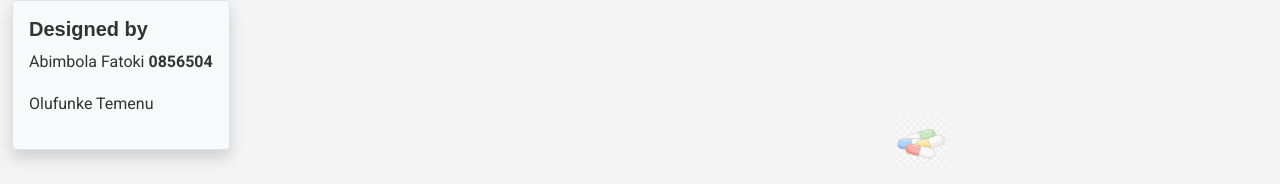
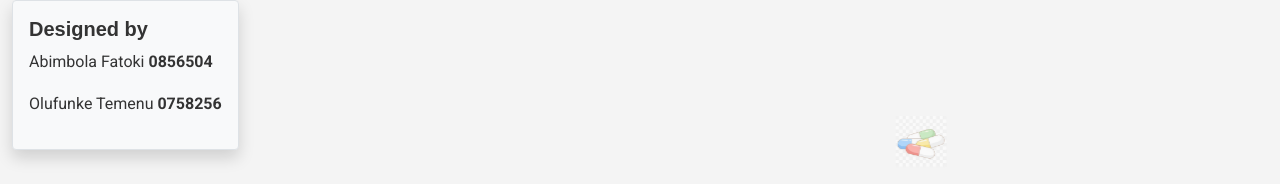
Before and after one commit to Drvoom/trentU-info, a plain HTML site: page index.html in a window 1280 px wide. Shown: the part 284-468 px from the top of the page. Drawn offline with nearby package versions, Linux system fonts and the light colour scheme.

Commit message:
Update index.html
update

```diff
--- a/index.html
+++ b/index.html
@@ -168,7 +168,7 @@
                 <h5 class="fw-bold">Designed by</h5>
                 <div>
                     <p>Abimbola Fatoki <strong>0856504</strong></p>
-                    <p>Olufunke Temenu <strong></strong></p>
+                    <p>Olufunke Temenu <strong>0758256</strong></p>
                 </div>
               </div>
                 <section id="what" class="my-3">
```
